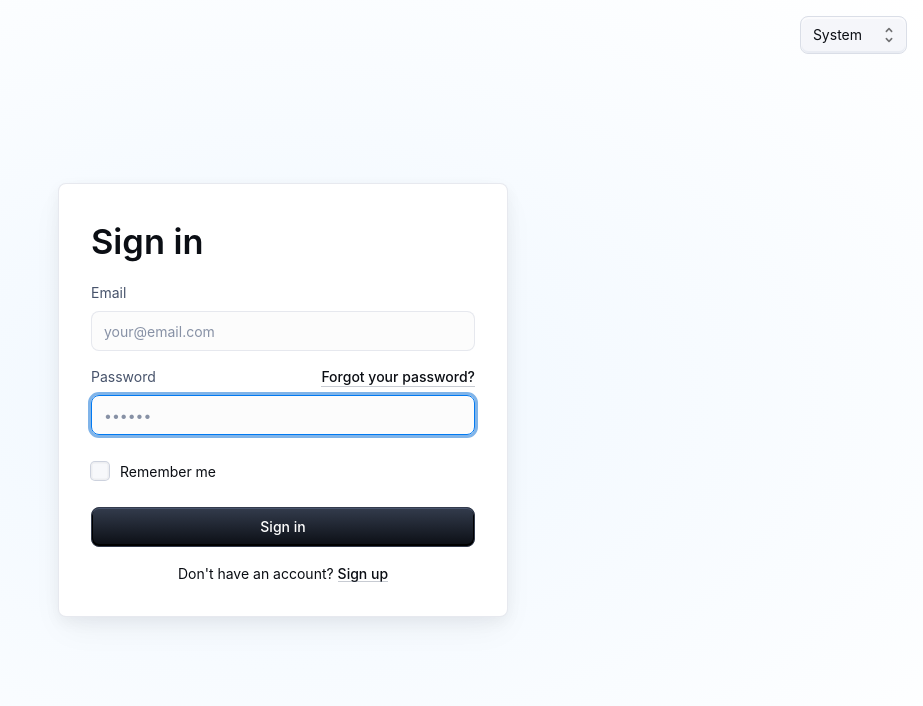
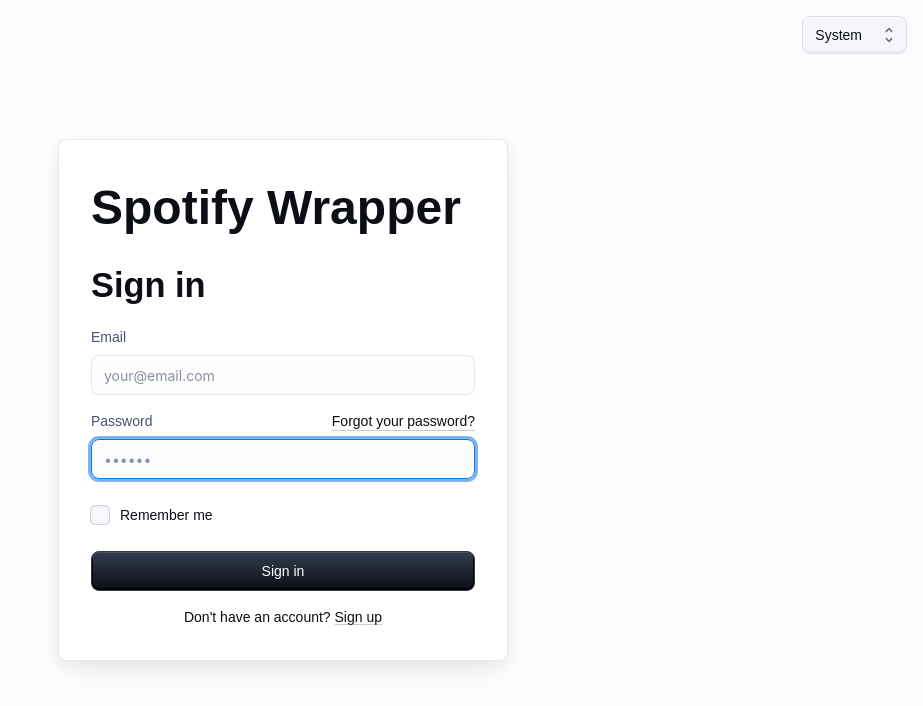
Before and after one commit to psharma1005/spotify-music-taste-wrapper, a React (Create React App) app in the folder SpotifyWrapperApp/frontend/: page /login in a window 1280 px wide. Shown: the top 706 px of the page, without its empty margins (357-1280 px from the left). Built offline with nearby package versions, Linux system fonts and the light colour scheme.

Commit message:
matched background, font for all page. added save wrapper on main

```diff
--- a/SpotifyWrapperApp/frontend/src/link-spotify/linkSpotify.js
+++ b/SpotifyWrapperApp/frontend/src/link-spotify/linkSpotify.js
@@ -46,13 +46,6 @@
     position: 'absolute',
     zIndex: -1,
     inset: 0,
-    backgroundImage:
-      'radial-gradient(ellipse at 50% 50%, hsl(210, 100%, 97%), hsl(0, 0%, 100%))',
-    backgroundRepeat: 'no-repeat',
-    ...theme.applyStyles('dark', {
-      backgroundImage:
-        'radial-gradient(at 50% 50%, hsla(210, 100%, 16%, 0.5), hsl(220, 30%, 5%))',
-    }),
   },
 }));
 
--- a/SpotifyWrapperApp/frontend/src/sign-in/SignIn.js
+++ b/SpotifyWrapperApp/frontend/src/sign-in/SignIn.js
@@ -4,7 +4,6 @@
 import Checkbox from '@mui/material/Checkbox';
 import CssBaseline from '@mui/material/CssBaseline';
 import FormControlLabel from '@mui/material/FormControlLabel';
-import Divider from '@mui/material/Divider';
 import FormLabel from '@mui/material/FormLabel';
 import FormControl from '@mui/material/FormControl';
 import Link from '@mui/material/Link';
@@ -14,7 +13,6 @@
 import MuiCard from '@mui/material/Card';
 import { styled } from '@mui/material/styles';
 import ForgotPassword from './ForgotPassword';
-import { GoogleIcon, FacebookIcon, SitemarkIcon } from './CustomIcons';
 import AppTheme from '../shared-theme/AppTheme';
 import ColorModeSelect from '../shared-theme/ColorModeSelect';
 
@@ -50,13 +48,6 @@
     position: 'absolute',
     zIndex: -1,
     inset: 0,
-    backgroundImage:
-      'radial-gradient(ellipse at 50% 50%, hsl(210, 100%, 97%), hsl(0, 0%, 100%))',
-    backgroundRepeat: 'no-repeat',
-    ...theme.applyStyles('dark', {
-      backgroundImage:
-        'radial-gradient(at 50% 50%, hsla(210, 100%, 16%, 0.5), hsl(220, 30%, 5%))',
-    }),
   },
 }));
 
@@ -118,13 +109,19 @@
     <AppTheme {...props}>
       <CssBaseline enableColorScheme />
       <SignInContainer direction="column" justifyContent="space-between">
-        <ColorModeSelect sx={{ position: 'fixed', top: '1rem', right: '1rem' }} />
+        <ColorModeSelect sx={{ position: 'fixed', top: '1rem', right: '1rem', fontFamily: 'Arial, sans-serif' }} />
         <Card variant="outlined">
-
+        <Typography
+            component="h1"
+            variant="h4"
+            sx={{ width: '100%', fontSize: 'clamp(3rem, 10vw, 2.15rem)', fontFamily: 'Arial, sans-serif' }}
+          >
+            Spotify Wrapper
+          </Typography>
           <Typography
             component="h1"
             variant="h4"
-            sx={{ width: '100%', fontSize: 'clamp(2rem, 10vw, 2.15rem)' }}
+            sx={{ width: '100%', fontSize: 'clamp(2rem, 10vw, 2.15rem)', fontFamily: 'Arial, sans-serif' }}
           >
             Sign in
           </Typography>
@@ -140,7 +137,7 @@
             }}
           >
             <FormControl>
-              <FormLabel htmlFor="email">Email</FormLabel>
+              <FormLabel htmlFor="email" sx={{fontFamily: 'Arial, sans-serif'}}>Email</FormLabel>
               <TextField
                 error={emailError}
                 helperText={emailErrorMessage}
@@ -154,18 +151,18 @@
                 fullWidth
                 variant="outlined"
                 color={emailError ? 'error' : 'primary'}
-                sx={{ ariaLabel: 'email' }}
+                sx={{ ariaLabel: 'email', fontFamily: 'Arial, sans-serif' }}
               />
             </FormControl>
             <FormControl>
               <Box sx={{ display: 'flex', justifyContent: 'space-between' }}>
-                <FormLabel htmlFor="password">Password</FormLabel>
+                <FormLabel htmlFor="password" sx={{fontFamily: 'Arial, sans-serif'}}>Password</FormLabel>
                 <Link
                   component="button"
                   type="button"
                   onClick={handleClickOpen}
                   variant="body2"
-                  sx={{ alignSelf: 'baseline' }}
+                  sx={{ alignSelf: 'baseline', fontFamily: 'Arial, sans-serif' }}
                 >
                   Forgot your password?
                 </Link>
@@ -187,7 +184,8 @@
             </FormControl>
             <FormControlLabel
               control={<Checkbox value="remember" color="primary" />}
-              label="Remember me"
+              label={<Typography sx={{fontFamily: 'Arial, sans-serif'}}>Remember me</Typography>}
+
             />
             <ForgotPassword open={open} handleClose={handleClose} />
             <Button
@@ -195,16 +193,17 @@
               fullWidth
               variant="contained"
               onClick={validateInputs}
+              sx={{fontFamily: 'Arial, sans-serif'}}
             >
               Sign in
             </Button>
-            <Typography sx={{ textAlign: 'center' }}>
+            <Typography sx={{ textAlign: 'center', fontFamily: 'Arial, sans-serif' }}>
               Don&apos;t have an account?{' '}
               <span>
                 <Link
                   href="/material-ui/getting-started/templates/sign-in/"
                   variant="body2"
-                  sx={{ alignSelf: 'center' }}
+                  sx={{ alignSelf: 'center', fontFamily: 'Arial, sans-serif' }}
                 >
                   Sign up
                 </Link>
```
